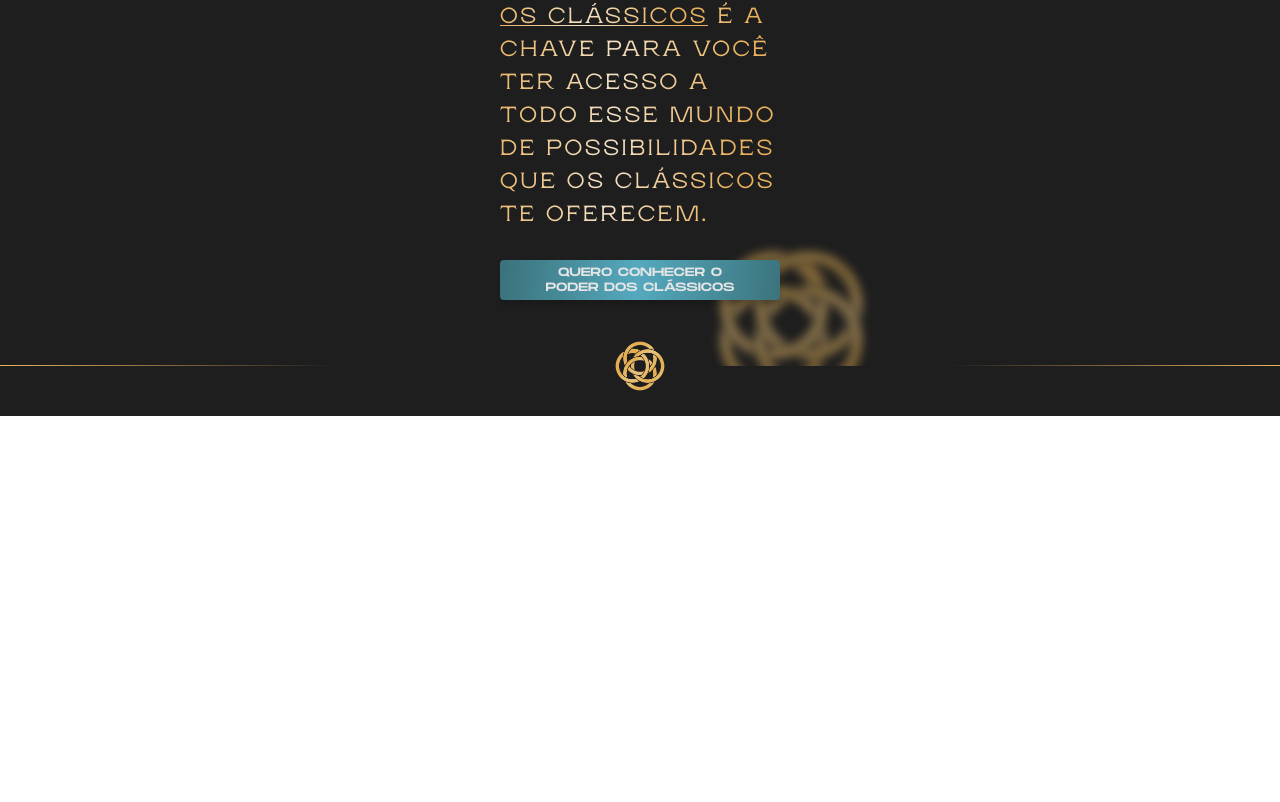
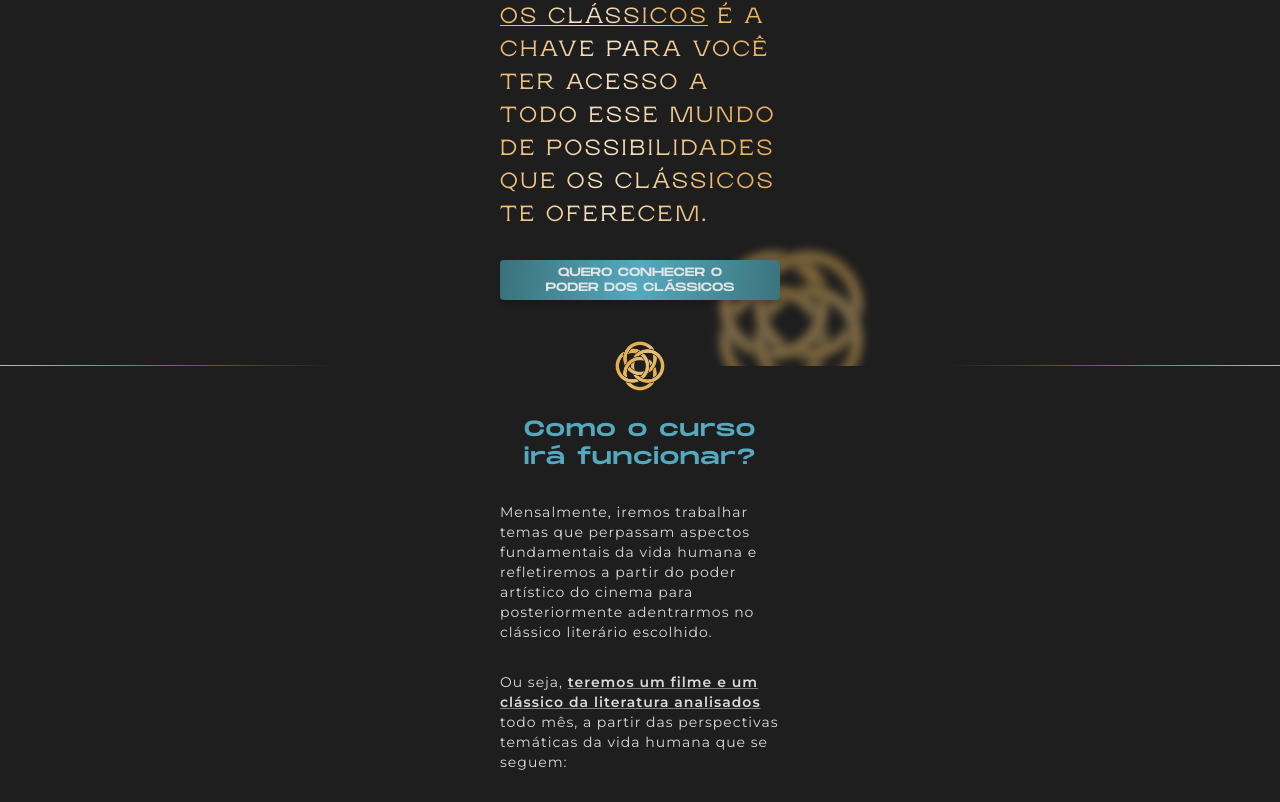
Before and after one commit to MatheusLasserre/matheus-araujo-website, a Next.js app: page /redescobrindo-os-classicos in a window 1280 px wide. Shown: the part 4709-5511 px from the top of the page. Before the commit the page ends 5125 px from the top, so only its background shows below. Built offline with nearby package versions, Linux system fonts and the light colour scheme.

Commit message:
Bloco 6 iniciado. Falta começar a criar o componente dos meses

```diff
--- a/components/ROC/Bloco5.js
+++ b/components/ROC/Bloco5.js
@@ -4,7 +4,13 @@ import B5Style from '../../styles/Bloco5.module.css'
 function Bloco5() {
     return (
         <div>
-            <div className={B5Style.bloco5Background}></div>
+            <div className={B5Style.contentWrap}>
+                <div className={B5Style.bloco5Background}>
+                    <p className={B5Style.headText}>Como o curso irá funcionar?</p>
+                    <p className={B5Style.bodyText}>Mensalmente, iremos trabalhar temas que perpassam aspectos fundamentais da vida humana e refletiremos a partir do poder artístico do cinema para posteriormente adentrarmos no clássico literário escolhido.</p>
+                    <p className={B5Style.bodyText}>Ou seja, <span className={B5Style.underline}>teremos um filme e um clássico da literatura analisados</span> todo mês, a partir das perspectivas temáticas da vida humana que se seguem:</p>
+                </div>
+            </div>
         </div>
     )
 }
--- a/styles/Bloco5.module.css
+++ b/styles/Bloco5.module.css
@@ -1,9 +1,50 @@
+.contentWrap {
+    background-color: #1E1E1E;
+    width: 100%;
+    position: relative;
+}
+
+
 .bloco5Background {
-    height: 5rem;
-    width: 100%;
-    opacity: 1;
+    width: 28rem;
     background-color: #1E1E1E;
     display: flex;
+    flex-direction: column;
+    align-items: flex-start;
+    justify-content: center;
     position: relative;
+    margin: auto;
+    padding-top: 5rem;
 
 }
+
+.headText {
+    font-size: 2.2rem;
+    line-height: 2.8rem;
+    letter-spacing: 0.1rem;
+    color: #55A9BE;
+    font-family: MonumentExtended;
+    align-self: center;
+    margin: auto;
+    margin-bottom: 3rem;
+    text-align: center;
+}
+
+.bodyText {
+    font-size: 1.4rem;
+    line-height: 2rem;
+    letter-spacing: 0.1rem;
+    color: #DADADA;
+    margin-bottom: 3rem;
+
+}
+
+.underline {
+    font-size: 1.4rem;
+    line-height: 2rem;
+    letter-spacing: 0.1rem;
+    color: #DADADA;
+    text-decoration: underline;
+    text-decoration-color: gray;
+    font-weight: 600;
+}
```
